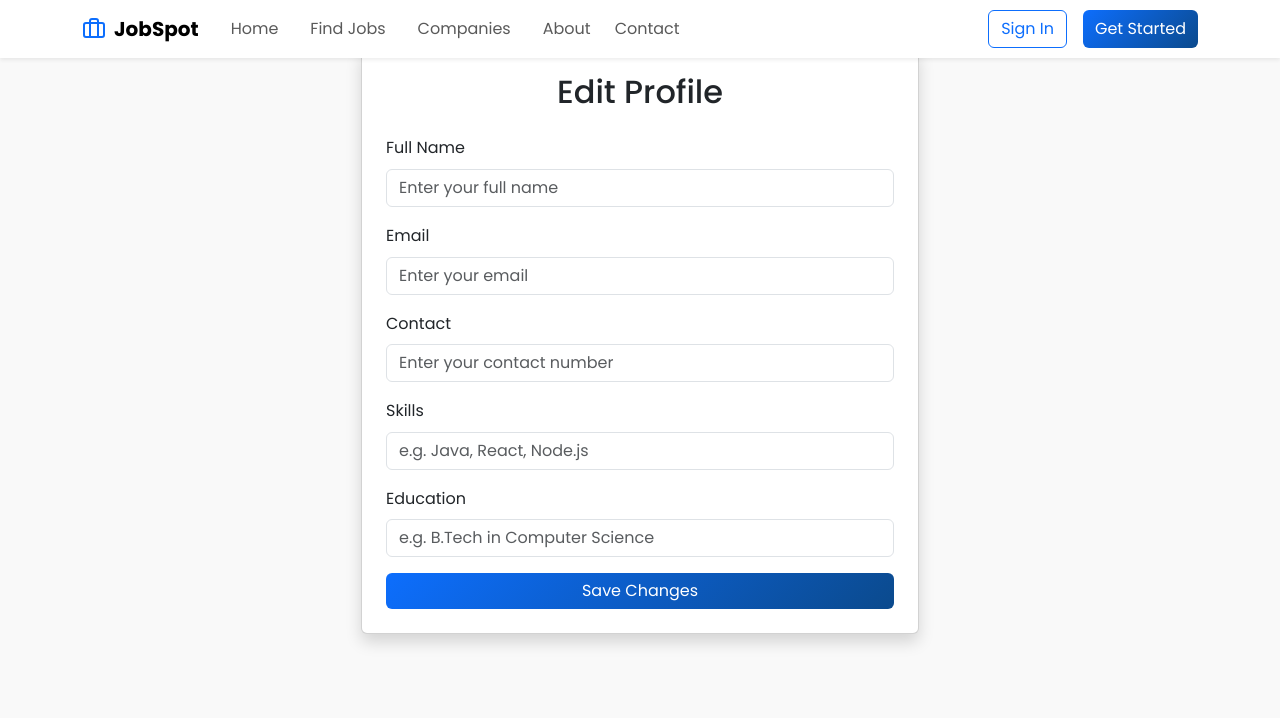
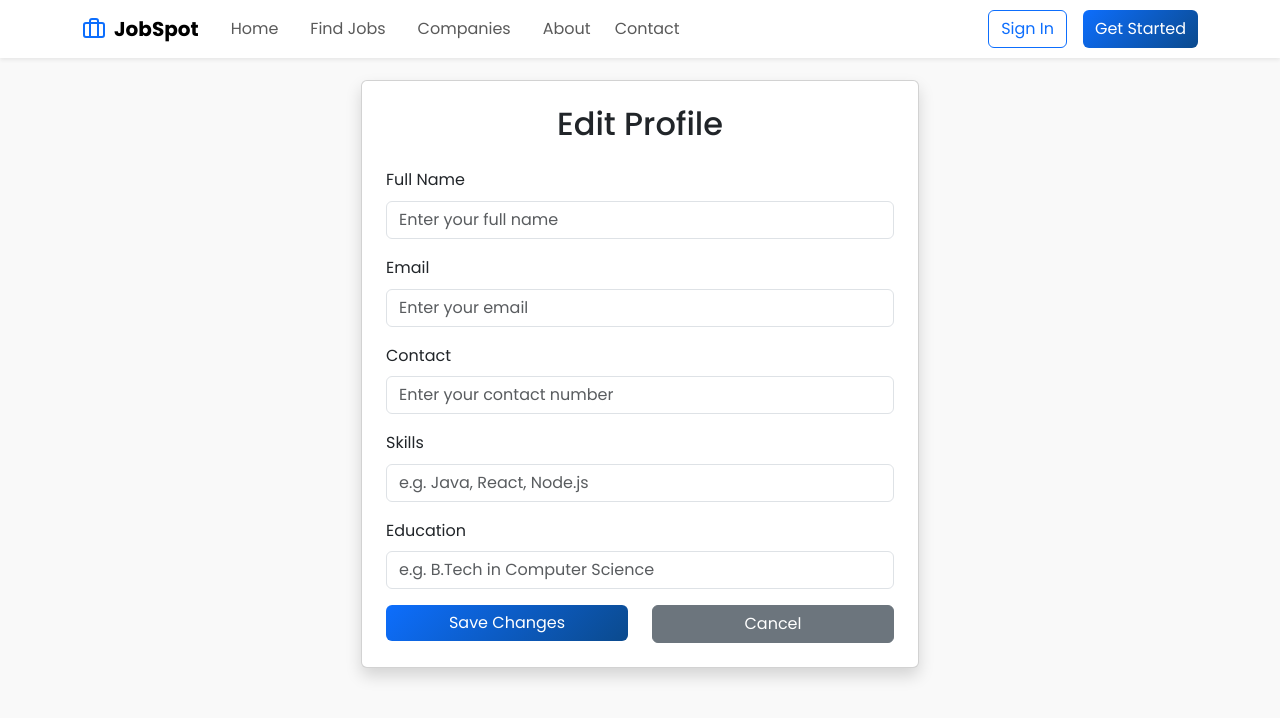
Before and after one commit to PRANAVSURWASE/online-job-portal, a React (Vite) app in the folder frontend/: page /jobseeker-edit-profile in a window 1280 px wide. Shown: the top 718 px of the page. Built offline with nearby package versions, Linux system fonts and the light colour scheme.

Commit message:
change on User Profile update page in UI

```diff
--- a/frontend/src/JobSeekerEditProfile.jsx
+++ b/frontend/src/JobSeekerEditProfile.jsx
@@ -59,16 +59,14 @@ const JobSeekerEditProfile = () => {
         setMsg(err.response?.data?.msg || " Something went wrong!");
         setAlertType("danger");
 
-
         setTimeout(() => setMsg(""), 3000);
       });
   };
 
   return (
-    <div className="container mt-5">
+    <div className="container " style={{ marginTop: "80px" }}>
       <div className="card shadow p-4 col-md-6 offset-md-3">
         <h2 className="text-center mb-4">Edit Profile</h2>
-
 
         {msg && (
           <div className={`alert alert-${alertType} text-center`} role="alert">
@@ -77,7 +75,6 @@ const JobSeekerEditProfile = () => {
         )}
 
         <form onSubmit={handleSubmit}>
-
           <div className="mb-3">
             <label className="form-label">Full Name</label>
             <input
@@ -90,7 +87,6 @@ const JobSeekerEditProfile = () => {
               required
             />
           </div>
-
 
           <div className="mb-3">
             <label className="form-label">Email</label>
@@ -146,9 +142,22 @@ const JobSeekerEditProfile = () => {
           </div>
 
           {/* Submit Button */}
-          <button type="submit" className="btn btn-primary w-100">
-            Save Changes
-          </button>
+          <div className="row">
+            <div className="col">
+              <button type="submit" className="btn btn-primary w-100">
+                Save Changes
+              </button>
+            </div>
+            <div className="col">
+              <button
+                type="button"
+                className="btn btn-secondary w-100"
+                onClick={() => window.history.back()}
+              >
+                Cancel
+              </button>
+            </div>
+          </div>
         </form>
       </div>
     </div>
```
